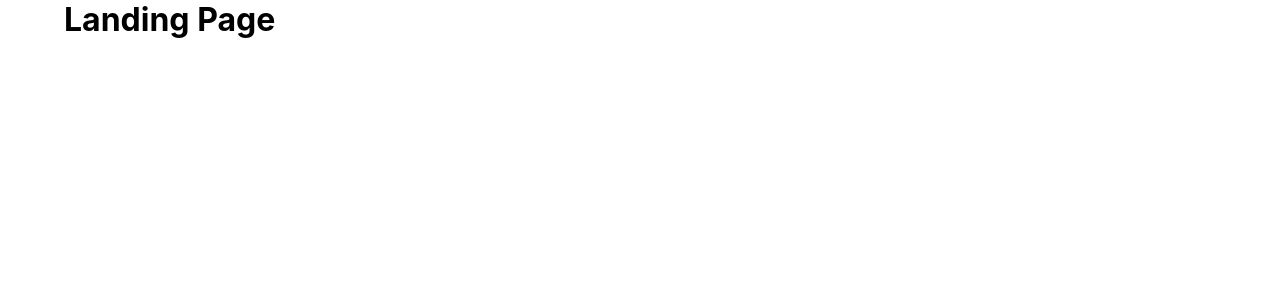
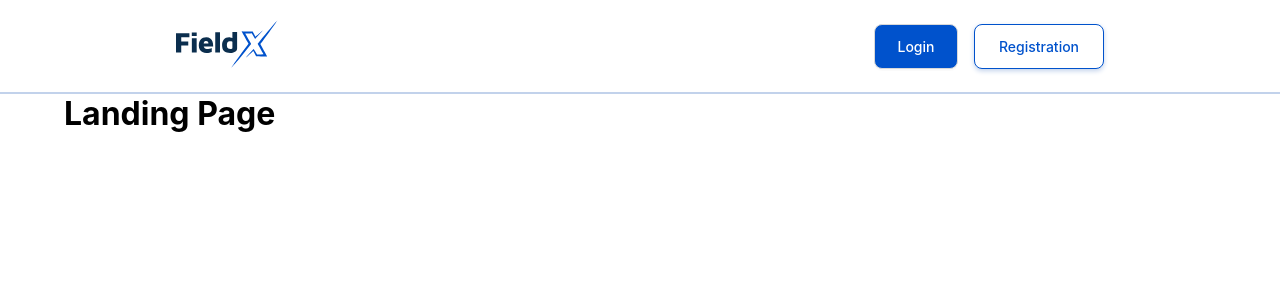
Before and after one commit to kamruzzaman-dev/MAACTASK, a React (Vite) app: page / in a window 1280 px wide. Shown: the top 300 px of the page. Built offline with nearby package versions, Linux system fonts and the light colour scheme.

Commit message:
design: header section

```diff
--- a/src/App.tsx
+++ b/src/App.tsx
@@ -1,7 +1,11 @@
+import { Outlet } from "react-router-dom";
+import Header from "./component/shareComponent/header";
+
 function App() {
   return (
-    <div className="main-container">
-      <h1>this is zaman</h1>
+    <div>
+      <Header />
+      <Outlet />
     </div>
   );
 }
--- /dev/null
+++ b/src/component/shareComponent/header/index.tsx
@@ -0,0 +1,75 @@
+import { Link } from "react-router-dom";
+import logo from "../../../assets/logo/FieldX.svg";
+import { Button } from "antd";
+import { Fragment } from "react";
+const Header = () => {
+    return (
+        <Fragment>
+            <div className="main-container">
+                <div
+                    style={{
+                        display: "flex",
+                        justifyContent: "space-between",
+                        alignItems: "center",
+                        marginLeft: "112px",
+                        marginRight: "112px",
+                        paddingTop: "20px",
+                        paddingBottom: "20px",
+                    }}
+                >
+                    <div>
+                        <Link to="/">
+                            <img src={logo} alt="Logo" />
+                        </Link>
+                    </div>
+                    <div style={{ gap: "16px", display: "flex" }}>
+                        <Link to="/log-in">
+                            <Button
+                                style={{
+                                    color: "white",
+                                    backgroundColor: "#0052CC",
+                                    borderRadius: "8px",
+                                    fontSize: "14px",
+                                    fontStyle: "normal",
+                                    fontWeight: 500,
+                                    lineHeight: "150%",
+                                    padding: "12px 24px",
+                                    height: "45px",
+                                    width: "84px",
+                                    textAlign: "center",
+                                }}
+                            >
+                                Login
+                            </Button>
+                        </Link>
+                        <Link to="/register">
+                            <Button
+                                style={{
+                                    color: "#0052CC",
+                                    backgroundColor: "white",
+                                    borderRadius: "8px",
+                                    fontSize: "14px",
+                                    fontStyle: "normal",
+                                    fontWeight: 500,
+                                    lineHeight: "150%",
+                                    padding: "12px 24px",
+                                    height: "45px",
+                                    width: "130px",
+                                    textAlign: "center",
+                                    border: "1px solid #0052CC",
+                                    boxShadow: "0 2px 5px #C2D2EB",
+                                }}
+                            >
+                                Registration
+                            </Button>
+                        </Link>
+                    </div>
+                </div>
+            </div>
+            <hr style={{ border: "1px solid #C2D2EB" }} />
+        </Fragment>
+
+    );
+};
+
+export default Header;
```
Also changed, not shown: src/route/Route.tsx (+10 -3 lines), src/assets/logo/FieldX.svg (added).
